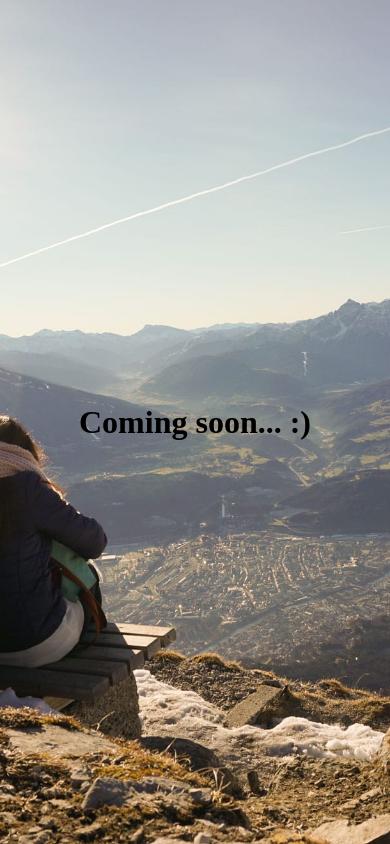
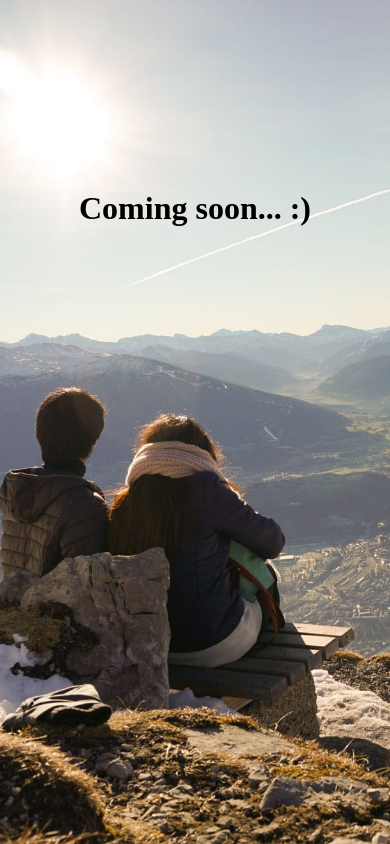
Before and after one commit to pjolayres/pjolayres.github.io, a plain HTML site: page index.html in a window 390 px wide. Drawn offline with nearby package versions, Linux system fonts and the light colour scheme.

Commit message:
Mobile and tablet layout fix

```diff
--- a/assets/styles/styles.css
+++ b/assets/styles/styles.css
@@ -1,4 +1,5 @@
-html, body {
+html,
+body {
   min-height: 100vh;
   min-width: 100%;
 }
@@ -15,3 +16,25 @@ html, body {
   background-position: center center;
   background-size: cover;
 }
+
+@media (max-width: 576px) {
+  .container {
+    background-position-x: -200px;
+  }
+
+  h1 {
+    position: absolute;
+    top: 20vh;
+  }
+}
+
+@media (max-width: 768px) {
+  .container {
+    background-position-x: -260px;
+  }
+
+  h1 {
+    position: absolute;
+    top: 20vh;
+  }
+}
```
Lines whose indentation alone changed are shown as unchanged.
